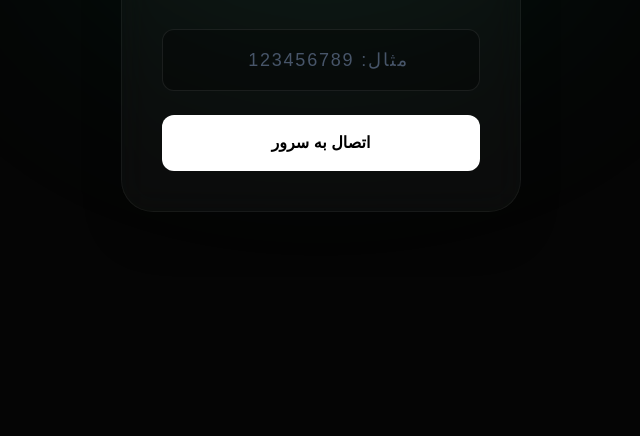
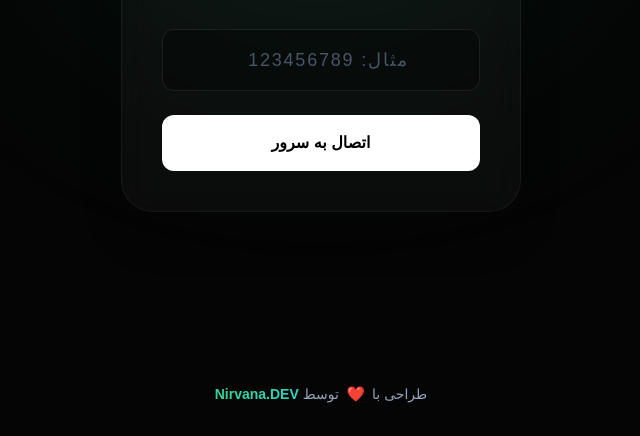
Before and after one commit to masterkasra/vercelreminder, a website: page index.html in a window 1280 px wide. Shown: the part 364-800 px from the top of the page, without its empty margins (319-959 px from the left). Drawn offline with nearby package versions, Linux system fonts and the light colour scheme; a small style sheet from the web is missing.

Commit message:
Update index.html

```diff
--- a/index.html
+++ b/index.html
@@ -15,22 +15,31 @@
     .input-premium { background: rgba(0, 0, 0, 0.3); border: 1px solid rgba(255,255,255,0.08); transition: all 0.3s ease; }
     .input-premium:focus { border-color: #10b981; box-shadow: 0 0 15px rgba(16, 185, 129, 0.2); outline: none; }
     .card-hover:hover { transform: translateY(-3px); box-shadow: 0 10px 40px -10px rgba(16, 185, 129, 0.15); border-color: rgba(16, 185, 129, 0.3); }
-    /* استایل اختصاصی اسکرول‌بار */
+
     ::-webkit-scrollbar { width: 6px; }
     ::-webkit-scrollbar-track { background: transparent; }
     ::-webkit-scrollbar-thumb { background: #334155; border-radius: 10px; }
 
-    /* انیمیشن لودینگ جذاب */
     .loader { border-top-color: #10b981; -webkit-animation: spinner 1.5s linear infinite; animation: spinner 1.5s linear infinite; }
     @keyframes spinner { 0% { transform: rotate(0deg); } 100% { transform: rotate(360deg); } }
+
+    /* انیمیشن قلب تپنده */
+    @keyframes heartbeat {
+      0%, 100% { transform: scale(1); }
+      50% { transform: scale(1.25); }
+    }
+    .animate-heartbeat {
+      display: inline-block;
+      animation: heartbeat 1.2s ease-in-out infinite;
+    }
   </style>
 </head>
-<body class="min-h-screen flex flex-col items-center selection:bg-emerald-500/30 pb-20">
+<body class="min-h-screen flex flex-col items-center selection:bg-emerald-500/30">
 
   <!-- افکت نوری پس‌زمینه -->
   <div class="fixed top-0 left-1/2 -translate-x-1/2 w-full max-w-lg h-[400px] bg-emerald-500/10 blur-[120px] rounded-full pointer-events-none -z-10"></div>
 
-  <!-- صفحه لاگین (Premium UI) -->
+  <!-- صفحه لاگین -->
   <div id="login-screen" class="w-full max-w-md mt-24 p-6 hidden">
     <div class="glass-panel p-10 rounded-[2rem] shadow-2xl text-center relative overflow-hidden group">
       <div class="absolute inset-0 bg-gradient-to-br from-emerald-500/10 to-transparent opacity-0 group-hover:opacity-100 transition-opacity duration-700"></div>
@@ -45,9 +54,8 @@
   </div>
 
   <!-- صفحه اصلی اپلیکیشن -->
-  <div id="app-screen" class="w-full max-w-3xl hidden px-4 sm:px-6">
+  <div id="app-screen" class="w-full max-w-3xl hidden px-4 sm:px-6 flex-grow">
 
-    <!-- هدر نرم‌افزار -->
     <header class="flex justify-between items-center py-8 mb-4">
       <div class="flex items-center gap-4">
         <div class="w-12 h-12 bg-gradient-to-br from-emerald-400 to-teal-600 rounded-xl flex items-center justify-center shadow-lg shadow-emerald-500/20">
@@ -67,7 +75,6 @@
       </div>
     </header>
 
-    <!-- بخش ثبت وظیفه -->
     <div class="glass-panel rounded-3xl p-6 sm:p-8 mb-10 relative z-10 border-t border-white/10">
       <button id="cancel-edit-btn" onclick="cancelEdit()" class="hidden absolute -top-4 -right-4 bg-rose-500 text-white p-2 rounded-full shadow-lg hover:scale-110 transition-transform">
         <svg class="w-5 h-5" fill="none" stroke="currentColor" viewBox="0 0 24 24"><path stroke-linecap="round" stroke-linejoin="round" stroke-width="2" d="M6 18L18 6M6 6l12 12"></path></svg>
@@ -79,7 +86,6 @@
         </div>
 
         <div class="grid grid-cols-1 md:grid-cols-2 lg:grid-cols-4 gap-5">
-          <!-- تاریخ و زمان (ادغام شده برای زیبایی) -->
           <div class="lg:col-span-2 glass-panel p-4 rounded-2xl flex flex-col justify-center">
             <label class="text-xs font-semibold text-emerald-400 mb-3 uppercase tracking-wider">زمان سررسید</label>
             <div class="flex flex-wrap gap-2">
@@ -93,7 +99,6 @@
             </div>
           </div>
 
-          <!-- تنظیمات -->
           <div class="glass-panel p-4 rounded-2xl flex flex-col justify-center">
             <label class="text-xs font-semibold text-emerald-400 mb-3 uppercase tracking-wider">پیش‌هشدار تلگرام</label>
             <select id="advance" class="w-full input-premium rounded-lg px-3 py-2 text-sm appearance-none">
@@ -104,7 +109,6 @@
             </select>
           </div>
 
-          <!-- اولویت و تکرار -->
           <div class="flex flex-col gap-3">
              <select id="recurring" class="w-full glass-panel border border-white/5 rounded-xl px-3 py-2.5 text-sm text-slate-300 focus:outline-none appearance-none">
                 <option value="none" selected>بدون تکرار 🔄</option>
@@ -131,7 +135,6 @@
       </form>
     </div>
 
-    <!-- لیست یادآورها -->
     <div id="loading" class="flex justify-center items-center py-10 hidden">
       <div class="loader ease-linear rounded-full border-4 border-t-4 border-slate-700 h-10 w-10"></div>
     </div>
@@ -141,11 +144,21 @@
       <span id="task-counter" class="text-xs bg-white/10 px-3 py-1 rounded-full text-slate-300 font-mono">0 وظیفه</span>
     </div>
 
-    <div id="reminders-list" class="grid grid-cols-1 md:grid-cols-2 gap-4"></div>
+    <div id="reminders-list" class="grid grid-cols-1 md:grid-cols-2 gap-4 pb-12"></div>
   </div>
 
+  <!-- فوتر (امضای سازنده) -->
+  <footer class="mt-auto py-8 text-center relative z-10 w-full">
+    <p class="text-sm text-slate-400 font-medium">
+      طراحی با <span class="animate-heartbeat text-rose-500 mx-1">❤️</span> توسط
+      <!-- لینک سایت خود را در ویژگی href زیر قرار دهید -->
+      <a href="#" target="_blank" class="font-bold text-transparent bg-clip-text bg-gradient-to-r from-emerald-400 to-teal-400 hover:from-emerald-300 hover:to-teal-300 transition-all cursor-pointer">
+        Nirvana.DEV
+      </a>
+    </p>
+  </footer>
+
   <script>
-    // راه‌اندازی PWA Service Worker
     if ('serviceWorker' in navigator) { window.addEventListener('load', () => { navigator.serviceWorker.register('/sw.js'); }); }
     let deferredPrompt;
     window.addEventListener('beforeinstallprompt', (e) => {
```
